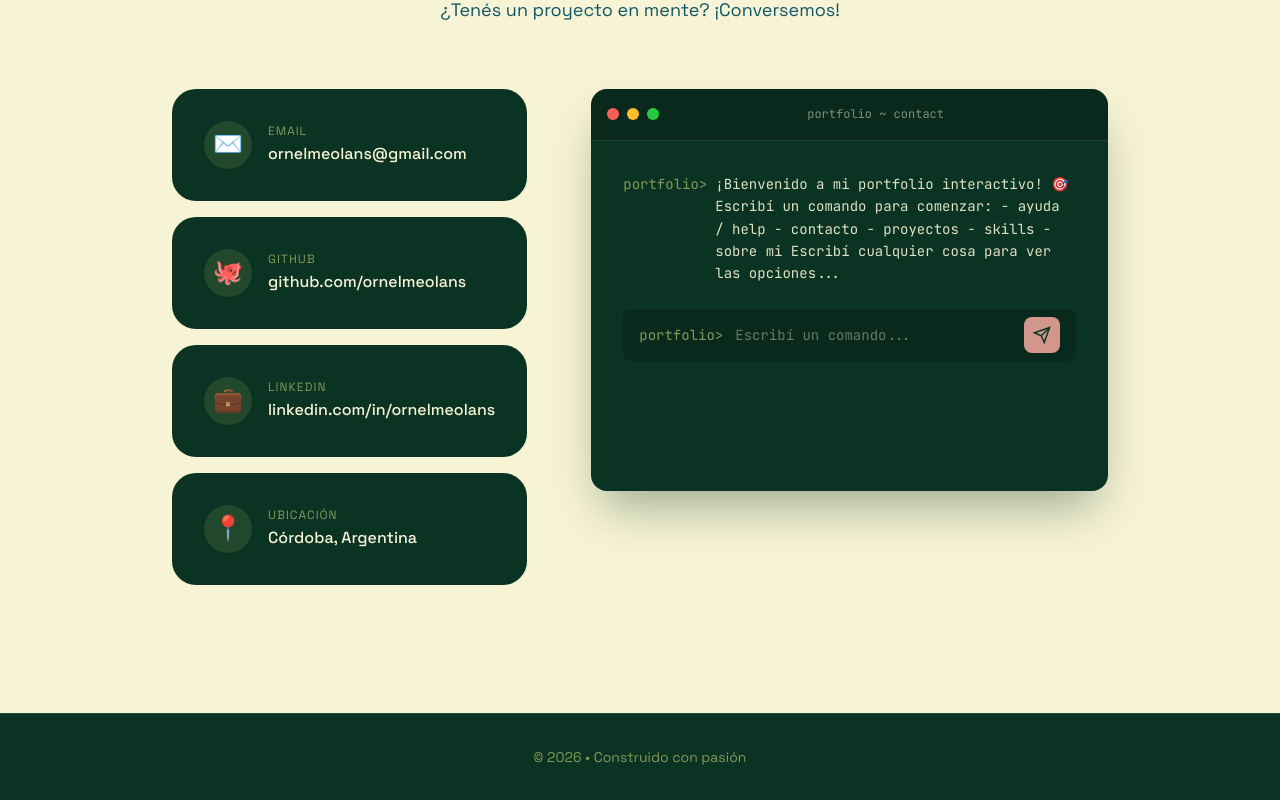
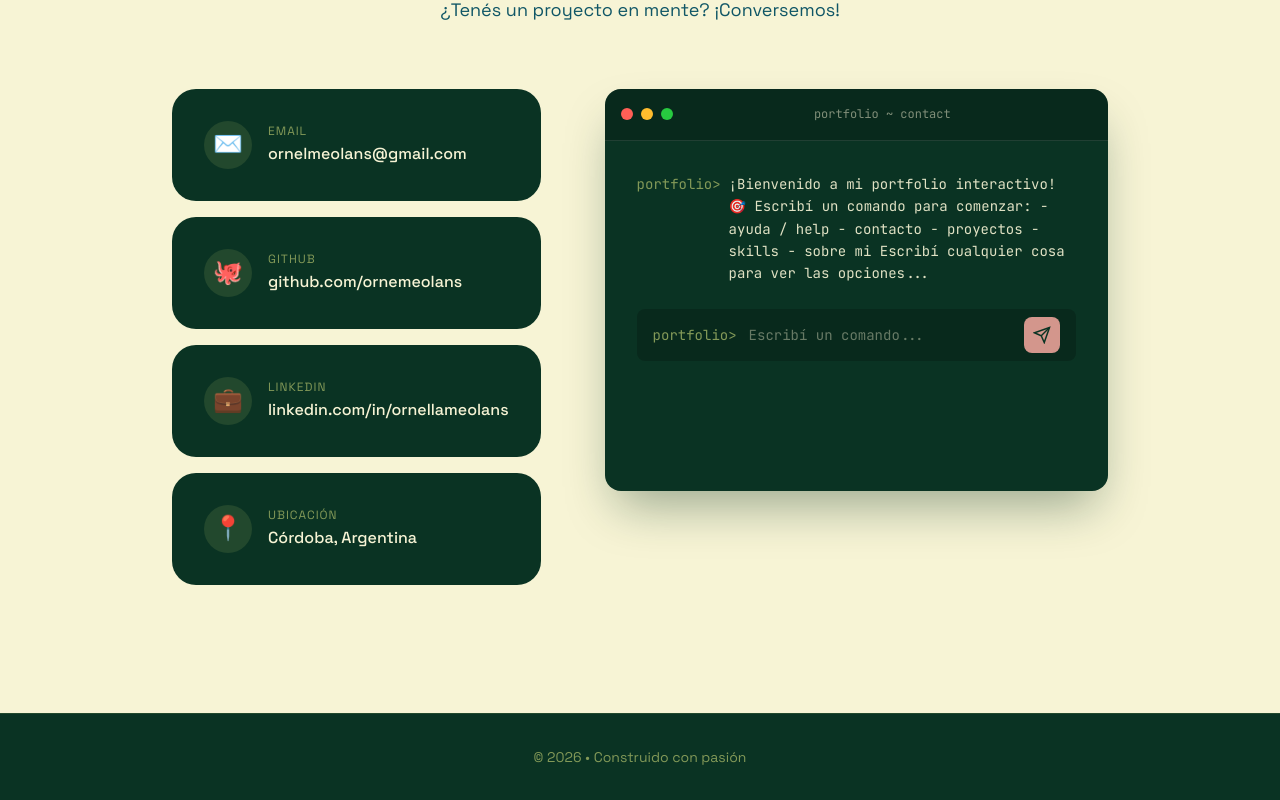
Before and after one commit to ornemeolans/portfolio, a React (Vite) app: page / in a window 1280 px wide. Shown: the part 3359-4159 px from the top of the page. Built offline with nearby package versions, Linux system fonts and the light colour scheme.

Commit message:
Correccion de links

```diff
--- a/src/components/Contact/Contact.jsx
+++ b/src/components/Contact/Contact.jsx
@@ -3,8 +3,8 @@ import './Contact.css'
 
 const CONTACTS = [
   { type: 'email', label: 'Email', value: 'ornelmeolans@gmail.com', icon: '✉️', url: 'mailto:ornelmeolans@gmail.com' },
-  { type: 'github', label: 'GitHub', value: 'github.com/ornelmeolans', icon: '🐙', url: 'https://github.com/ornelmeolans' },
-  { type: 'linkedin', label: 'LinkedIn', value: 'linkedin.com/in/ornelmeolans', icon: '💼', url: 'https://linkedin.com/in/ornelmeolans' },
+  { type: 'github', label: 'GitHub', value: 'github.com/ornemeolans', icon: '🐙', url: 'https://github.com/ornemeolans' },
+  { type: 'linkedin', label: 'LinkedIn', value: 'linkedin.com/in/ornellameolans', icon: '💼', url: 'https://linkedin.com/in/ornellameolans' },
   { type: 'location', label: 'Ubicación', value: 'Córdoba, Argentina', icon: '📍', url: null }
 ]
 
@@ -28,7 +28,7 @@ const COMMANDS = {
   },
   contacto: {
     description: 'Información de contacto',
-    response: '📧 Email: ornelmeolans@gmail.com\n🐙 GitHub: github.com/ornelmeolans\n💼 LinkedIn: linkedin.com/in/ornelmeolans\n📍 Ubicación: Córdoba, Argentina'
+    response: '📧 Email: ornelmeolans@gmail.com\n🐙 GitHub: github.com/ornemeolans\n💼 LinkedIn: linkedin.com/in/ornellameolans\n📍 Ubicación: Córdoba, Argentina'
   },
   proyectos: {
     description: 'Lista de proyectos',
--- a/src/components/Hero/Hero.jsx
+++ b/src/components/Hero/Hero.jsx
@@ -147,12 +147,12 @@ function Hero() {
         </div>
 
         <div className="hero__socials">
-          <a href="https://github.com/ornelmeolans" target="_blank" rel="noopener noreferrer" className="hero__social">
+          <a href="https://github.com/ornemeolans" target="_blank" rel="noopener noreferrer" className="hero__social">
             <svg width="24" height="24" viewBox="0 0 24 24" fill="currentColor">
               <path d="M12 0c-6.626 0-12 5.373-12 12 0 5.302 3.438 9.8 8.207 11.387.599.111.793-.261.793-.577v-2.234c-3.338.726-4.033-1.416-4.033-1.416-.546-1.387-1.333-1.756-1.333-1.756-1.089-.745.083-.729.083-.729 1.205.084 1.839 1.237 1.839 1.237 1.07 1.834 2.807 1.304 3.492.997.107-.775.418-1.305.762-1.604-2.665-.305-5.467-1.334-5.467-5.931 0-1.311.469-2.381 1.236-3.221-.124-.303-.535-1.524.117-3.176 0 0 1.008-.322 3.301 1.23.957-.266 1.983-.399 3.003-.404 1.02.005 2.047.138 3.006.404 2.291-1.552 3.297-1.23 3.297-1.23.653 1.653.242 2.874.118 3.176.77.84 1.235 1.911 1.235 3.221 0 4.609-2.807 5.624-5.479 5.921.43.372.823 1.102.823 2.222v3.293c0 .319.192.694.801.576 4.765-1.589 8.199-6.086 8.199-11.386 0-6.627-5.373-12-12-12z"/>
             </svg>
           </a>
-          <a href="https://linkedin.com/in/ornelmeolans" target="_blank" rel="noopener noreferrer" className="hero__social">
+          <a href="https://linkedin.com/in/ornellameolans" target="_blank" rel="noopener noreferrer" className="hero__social">
             <svg width="24" height="24" viewBox="0 0 24 24" fill="currentColor">
               <path d="M19 0h-14c-2.761 0-5 2.239-5 5v14c0 2.761 2.239 5 5 5h14c2.762 0 5-2.239 5-5v-14c0-2.761-2.238-5-5-5zm-11 19h-3v-11h3v11zm-1.5-12.268c-.966 0-1.75-.79-1.75-1.764s.784-1.764 1.75-1.764 1.75.79 1.75 1.764-.783 1.764-1.75 1.764zm13.5 12.268h-3v-5.604c0-3.368-4-3.113-4 0v5.604h-3v-11h3v1.765c1.396-2.586 7-2.777 7 2.476v6.759z"/>
             </svg>
```
